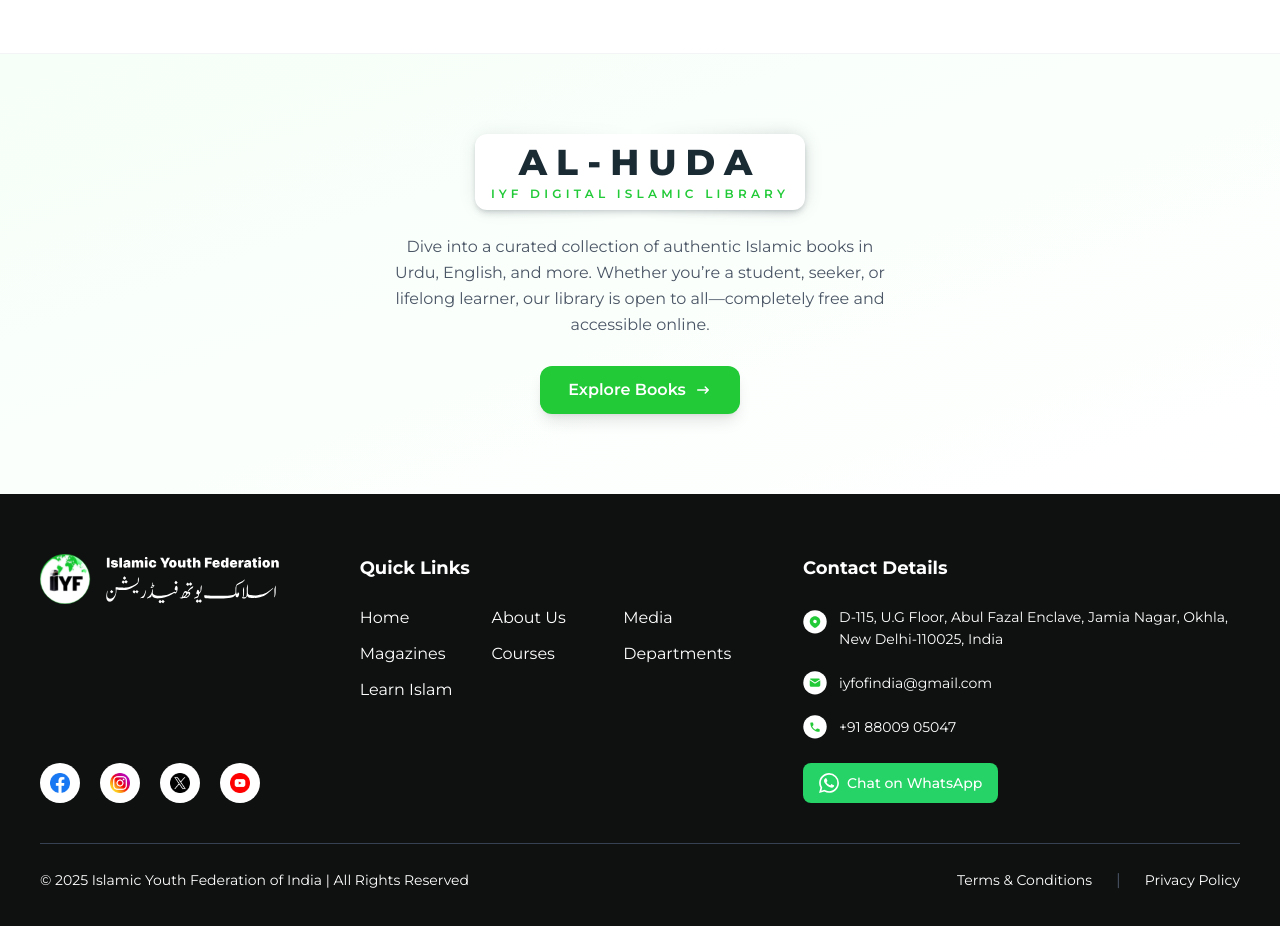
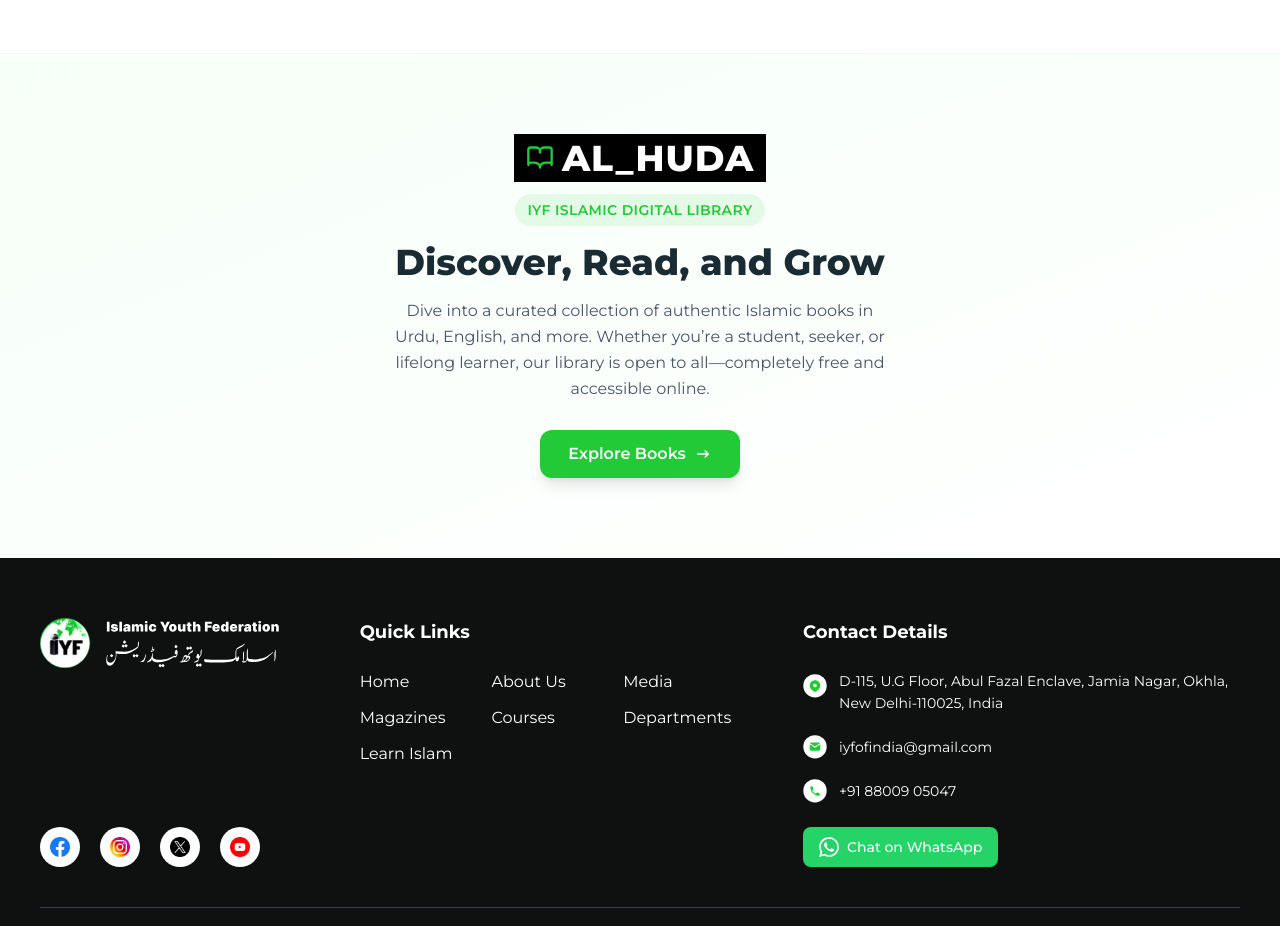
Before and after one commit to fahadshail75/IYF_Website, a Next.js app: page / in a window 1280 px wide. Shown: the part 3660-4586 px from the top of the page. Built offline with nearby package versions, Linux system fonts and the light colour scheme; a web font is replaced by a local one.

Commit message:
feat: update AL_HUDA library section heading and style

```diff
--- a/app/page.tsx
+++ b/app/page.tsx
@@ -129,25 +129,42 @@
         <EventosSection eventos={eventosData} />
       </section>
       {/* IYF Islamic Book Library Section (moved after events) */}
+
       <section className="w-full bg-gradient-to-br from-[#f6fff8] to-white py-10 md:py-20 border-t border-gray-100 mt-10">
-
         <div className="max-w-2xl mx-auto px-4 md:px-0 text-center flex flex-col items-center">
-          <div className="mb-6 flex flex-col items-center gap-3">
-            <div className="relative">
-              <span
-                className="absolute inset-0 rounded-2xl bg-gradient-to-r from-[#1B2B34]/10 via-transparent to-[#1B2B34]/20 blur"
-                aria-hidden="true"
-              ></span>
-              <div className="relative inline-flex flex-col items-center rounded-xl bg-white px-4 py-2 shadow-md shadow-[#1B2B34]/15">
-                <span className="text-2xl sm:text-3xl md:text-4xl font-extrabold uppercase tracking-[0.25em] text-[#1B2B34]">
-                  Al-Huda
-                </span>
-                <span className="mt-1 text-[9px] sm:text-xs font-semibold uppercase tracking-[0.35em] text-[#22CA38]">
-                  IYF Digital Islamic Library
-                </span>
-              </div>
-            </div>
-          </div>
+          {/* Top heading for Al_HUDA with book icon */}
+          <h2 className="font-extrabold text-white bg-black py-1 px-3 text-2xl sm:text-3xl md:text-4xl mb-3 tracking-wide flex items-center justify-center gap-2 w-fit mx-auto">
+            {/* Open Book Icon */}
+            <svg
+              xmlns="http://www.w3.org/2000/svg"
+              width="28"
+              height="28"
+              fill="none"
+              viewBox="0 0 24 24"
+            >
+              <path
+                stroke="#22CA38"
+                strokeLinecap="round"
+                strokeLinejoin="round"
+                strokeWidth="2"
+                d="M12 20c0-2.5-2.5-4-6-4H4a2 2 0 0 0-2 2v-13a2 2 0 0 1 2-2h4c3.5 0 4 1.5 4 4"
+              />
+              <path
+                stroke="#22CA38"
+                strokeLinecap="round"
+                strokeLinejoin="round"
+                strokeWidth="2"
+                d="M12 20c0-2.5 2.5-4 6-4h2a2 2 0 0 1 2 2v-13a2 2 0 0 0-2-2h-4c-3.5 0-4 1.5-4 4"
+              />
+            </svg>
+            AL_HUDA
+          </h2>
+          <span className="inline-flex items-center gap-1.5 rounded-full bg-[#22CA38]/10 px-3 py-1.5 text-xs sm:text-sm font-semibold uppercase tracking-wide text-[#22CA38] mb-4">
+            IYF Islamic Digital Library
+          </span>
+          <h2 className="text-base sm:text-xl md:text-2xl lg:text-3xl xl:text-4xl font-extrabold text-[#1B2B34] mb-3 sm:mb-4">
+            Discover, Read, and Grow
+          </h2>
           <p className="text-gray-600 text-xs sm:text-base mb-6 sm:mb-7 max-w-lg leading-relaxed">
             Dive into a curated collection of authentic Islamic books in Urdu, English, and more. Whether you’re a student, seeker, or lifelong learner, our library is open to all—completely free and accessible online.
           </p>
@@ -159,7 +176,7 @@
             <svg xmlns="http://www.w3.org/2000/svg" width="18" height="18" fill="none" viewBox="0 0 24 24"><path stroke="currentColor" strokeLinecap="round" strokeLinejoin="round" strokeWidth="2" d="M5 12h14m-4-4 4 4-4 4"/></svg>
           </Link>
         </div>
-  </section>
+      </section>
     </>
   );
 }
```
